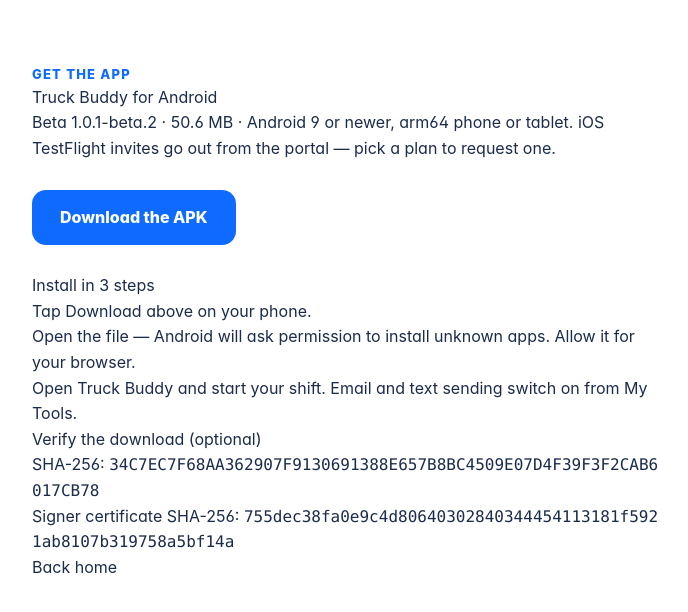
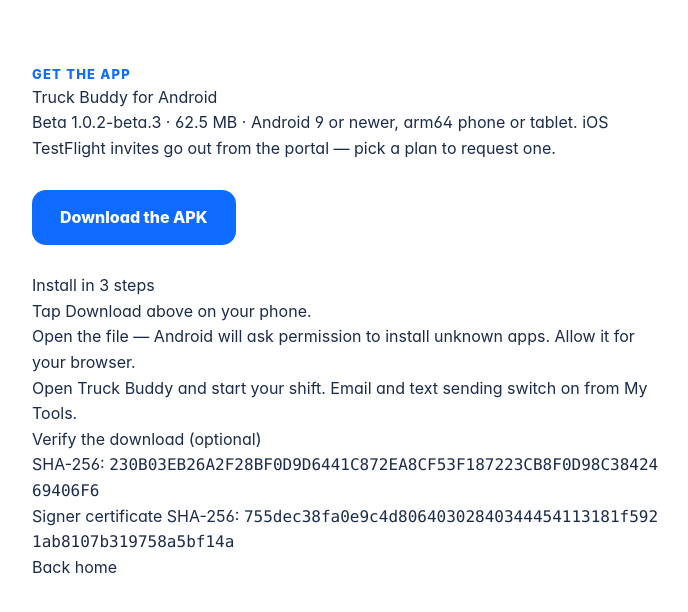
Before and after one commit to ncsound919/truck-buddy, a Next.js app in the folder web/: page /download in a window 1280 px wide. Shown: the top 612 px of the page, without its empty margins (292-980 px from the left). Built offline with nearby package versions, Linux system fonts and the light colour scheme; no server answers.

Commit message:
fix(release): publish v1.0.2-beta.3 APK wired to production Supabase backend

```diff
--- a/web/src/app/download/page.tsx
+++ b/web/src/app/download/page.tsx
@@ -3,10 +3,10 @@ import Link from 'next/link';
 export const dynamic = 'force-static';
 
 const RELEASE = {
-  version: '1.0.1-beta.2',
-  url: 'https://github.com/ncsound919/truck-buddy/releases/download/v1.0.1-beta.2/app-release.apk',
-  sizeMb: '50.6',
-  sha256: '34C7EC7F68AA362907F9130691388E657B8BC4509E07D4F39F3F2CAB6017CB78',
+  version: '1.0.2-beta.3',
+  url: 'https://github.com/ncsound919/truck-buddy/releases/download/v1.0.2-beta.3/app-release.apk',
+  sizeMb: '62.5',
+  sha256: '230B03EB26A2F28BF0D9D6441C872EA8CF53F187223CB8F0D98C3842469406F6',
   certSha256: '755dec38fa0e9c4d80640302840344454113181f5921ab8107b319758a5bf14a',
   requires: 'Android 9 or newer, arm64 phone or tablet',
 };
--- a/web/src/app/page.tsx
+++ b/web/src/app/page.tsx
@@ -19,8 +19,8 @@ import {
 /** Kept in sync with web/src/app/download/page.tsx's RELEASE block. */
 const APP = {
   href: '/download',
-  version: '1.0.1-beta.2',
-  sizeMb: '50.6',
+  version: '1.0.2-beta.3',
+  sizeMb: '62.5',
   requires: 'Android 9+ · arm64',
 };
 
```
Also changed, not shown: 1 other file (tests, documents, lock files or other folders).
